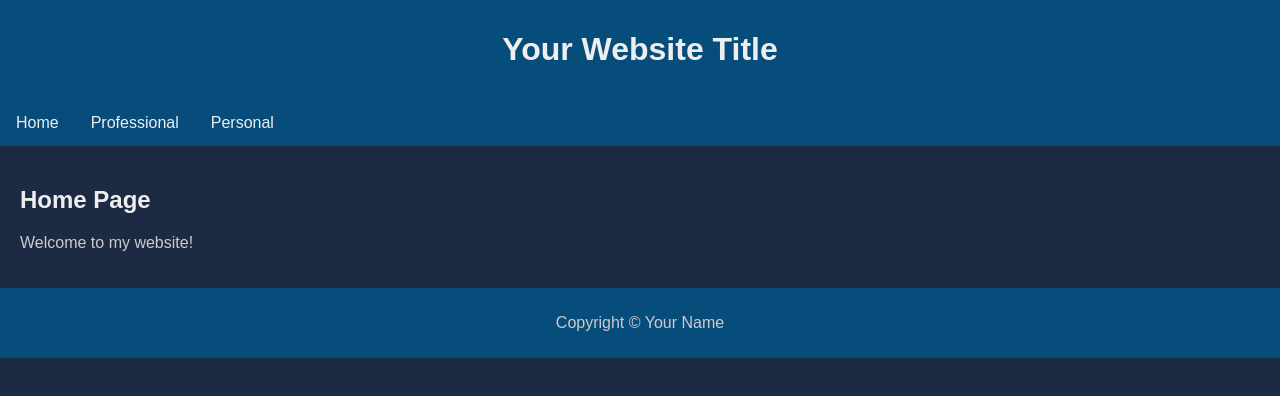
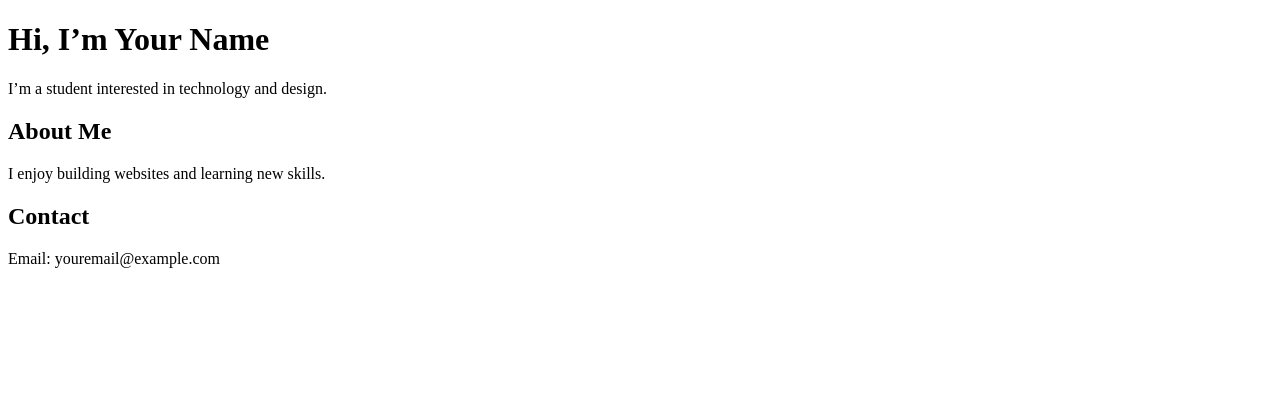
Before and after one commit to austinkriews/austinkriews.github.io, a plain HTML site: page index.html in a window 1280 px wide. Drawn offline with Linux system fonts and the light colour scheme.

Commit message:
Update index.html
initial html push

```diff
--- a/index.html
+++ b/index.html
@@ -1,72 +1,17 @@
 <!DOCTYPE html>
-<html>
-  <head>
-    <meta charset="utf-8">
-    <title>Your Website Title</title>
-    <style>
-      body {
-        font-family: Arial, sans-serif;
-        margin: 0;
-        padding: 0;
-        background-color: #1c2a44;
-        color: #eee;
-      }
-      header {
-        background-color: #074d7b;
-        color: #eee;
-        text-align: center;
-        padding: 10px;
-      }
-      nav {
-        background-color: #074d7b;
-        color: #eee;
-        overflow: hidden;
-      }
-      nav a {
-        float: left;
-        display: block;
-        color: #eee;
-        text-align: center;
-        padding: 14px 16px;
-        text-decoration: none;
-      }
-      nav a:hover {
-        background-color: #0b6b9d;
-        color: #eee;
-      }
-      section {
-        padding: 20px;
-        margin: 0;
-      }
-      footer {
-        background-color: #074d7b;
-        color: #eee;
-        text-align: center;
-        padding: 10px;
-      }
-      h1, h2, h3, h4, h5, h6 {
-        color: #eee;
-      }
-      p {
-        color: #ccc;
-      }
-    </style>
-  </head>
-  <body>
-    <header>
-      <h1>Your Website Title</h1>
-    </header>
-    <nav>
-      <a href="index.html">Home</a>
-      <a href="professional.html">Professional</a>
-      <a href="personal.html">Personal</a>
-    </nav>
-    <section>
-      <h2>Home Page</h2>
-      <p>Welcome to my website!</p>
-    </section>
-    <footer>
-      <p>Copyright &copy; Your Name</p>
-    </footer>
-  </body>
+<html lang="en">
+<head>
+  <meta charset="UTF-8">
+  <title>Your Name</title>
+</head>
+<body>
+  <h1>Hi, I’m Your Name</h1>
+  <p>I’m a student interested in technology and design.</p>
+
+  <h2>About Me</h2>
+  <p>I enjoy building websites and learning new skills.</p>
+
+  <h2>Contact</h2>
+  <p>Email: youremail@example.com</p>
+</body>
 </html>
```
